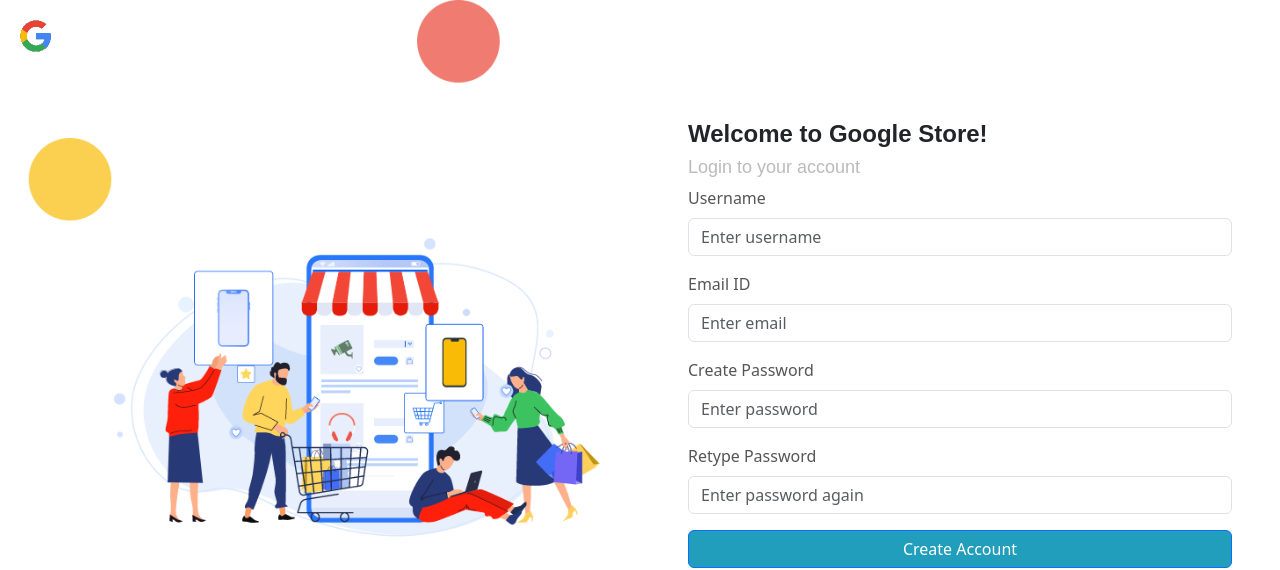
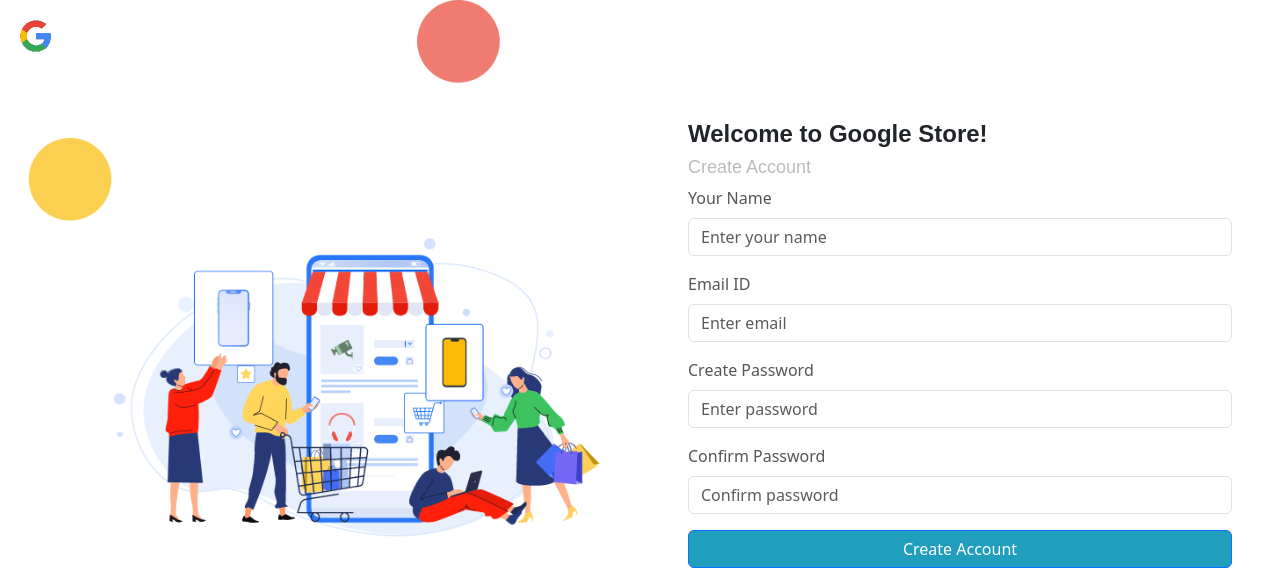
Before and after one commit to sudobrewenjoy/Simple-Google-Page, a React (Create React App) app: page /createaccount in a window 1280 px wide. Shown: the top 570 px of the page. Built offline with nearby package versions, Linux system fonts and the light colour scheme.

Commit message:
firebase authentication

```diff
--- a/package.json
+++ b/package.json
@@ -14,6 +14,8 @@
     "babylonjs": "^6.37.1",
     "bootstrap": "^5.3.2",
     "chart.js": "^4.4.1",
+    "cros": "^1.0.1",
+    "firebase": "^10.8.0",
     "jquery": "^3.7.1",
     "react": "^18.2.0",
     "react-bootstrap": "^2.9.2",
--- a/src/App.js
+++ b/src/App.js
@@ -15,6 +15,7 @@
 import ServiceScreen from './screen/services/services';
 import ProductScreen from './screen/products/products';
 import AddItemForm from './additems/additems';
+import DeleteItemScreen from './additems/deleteitems';
 
 
 function App() {
@@ -41,6 +42,13 @@
             </PrivateRoute>
           } />
 
+           {/* Private Route for Add Items */}
+           <Route path={AllRoutes.deleteitems} element={
+            <PrivateRoute path={AllRoutes.deleteitems}>
+              <DeleteItemScreen />
+            </PrivateRoute>
+          } />
+
 
 
 
--- a/src/additems/additems.jsx
+++ b/src/additems/additems.jsx
@@ -31,7 +31,7 @@
 
     if (isAdmin) {
       try {
-        const response = await fetch('https://657fb88b6ae0629a3f538d87.mockapi.io/project', {
+        const response = await fetch('http://localhost:8083/addproduct/{productName}', {
           method: 'POST',
           headers: {
             'Content-Type': 'application/json',
--- /dev/null
+++ b/src/firebase.js
@@ -0,0 +1,25 @@
+// Import the functions you need from the SDKs you need
+import { initializeApp } from "firebase/app";
+import { getAnalytics } from "firebase/analytics";
+import { getAuth } from "firebase/auth"; // Add this line to import getAuth
+
+// Your web app's Firebase configuration
+// For Firebase JS SDK v7.20.0 and later, measurementId is optional
+const firebaseConfig = {
+  apiKey: "AIzaSyDAa8SWRDFkrc5f7mwlUQ26dVbkrla7OZo",
+  authDomain: "projectauthentication-8302b.firebaseapp.com",
+  projectId: "projectauthentication-8302b",
+  storageBucket: "projectauthentication-8302b.appspot.com",
+  messagingSenderId: "923205434621",
+  appId: "1:923205434621:web:d49a7a5beac1b6e48f1294",
+  measurementId: "G-7T3V9QVBSK"
+};
+
+// Initialize Firebase
+const app = initializeApp(firebaseConfig);
+const analytics = getAnalytics(app);
+
+// Add the following lines to get the authentication object
+const auth = getAuth(app);
+
+export { auth, app, analytics }; // Add analytics to the export
--- a/src/index.js
+++ b/src/index.js
@@ -3,6 +3,9 @@
 import './index.css';
 import App from './App';
 import reportWebVitals from './reportWebVitals';
+
+
+
 
 
 const root = ReactDOM.createRoot(document.getElementById('root'));
--- a/src/router/router.js
+++ b/src/router/router.js
@@ -12,5 +12,5 @@
   service: '/service',
   products : '/products',
   additems: '/additems',
-  updateitems: '/updateitems'
+  deleteitems: '/deleteitems',
   };
--- a/src/screen/createaccount/createaccount.jsx
+++ b/src/screen/createaccount/createaccount.jsx
@@ -1,16 +1,56 @@
-/* eslint-disable no-undef */
-import React from 'react';
+import React, { useState } from 'react';
 import { Form, Button, Container, Row, Col } from 'react-bootstrap';
 import YourImage from './img1.png';
 import googleLogo from './googlelogo.png';
 import { useNavigate } from 'react-router-dom';
+import { auth } from '../../firebase';
+import { createUserWithEmailAndPassword } from 'firebase/auth';
 
 const CreateAccount = () => {
+  const [name, setName] = useState('');
+  const [email, setEmail] = useState('');
+  const [password, setPassword] = useState('');
+  const [confirmPassword, setConfirmPassword] = useState('');
+  // eslint-disable-next-line no-unused-vars
+  const [error, setError] = useState('');
   const navigate = useNavigate();
 
-  const onSubmit = (data) => {
-    console.log(data);
-    navigate('/login');
+  const handleSubmit = async (event) => {
+    event.preventDefault();
+
+
+    if (!name.trim()) {
+      setError('Please enter your name.');
+      return;
+    }
+    if (!email.trim()) {
+      setError('Please enter your email address.');
+      return;
+    }
+    if (!password.trim()) {
+      setError('Please enter your password.');
+      return;
+    }
+    if (password !== confirmPassword) {
+      setError('Passwords do not match.');
+      return;
+    }
+
+    try {
+      const userCredential = await createUserWithEmailAndPassword(auth, email, password);
+      const user = userCredential.user;
+
+
+      console.log('Registered successfully:', user);
+
+
+      navigate('/login');
+
+    } catch (error) {
+
+      console.error('Registration error:', error);
+      setError('Registration failed. Please try again.');
+    }
   };
 
   return (
@@ -27,34 +67,58 @@
           <br />
           <br />
           <h1 style={{ fontFamily: 'Montserrat, sans-serif', fontWeight: '800', fontSize: '24px' }}>Welcome to Google Store!</h1>
-          <h5 style={{ fontFamily: 'Montserrat, sans-serif', fontWeight: '500', fontSize: '18px', color: '#BBBBBB' }}>Login to your account</h5>
+          <h5 style={{ fontFamily: 'Montserrat, sans-serif', fontWeight: '500', fontSize: '18px', color: '#BBBBBB' }}>Create Account</h5>
 
-          <Form onSubmit={onSubmit}>
+          <Form onSubmit={handleSubmit}>
             <Form.Group className="mb-3">
-              <Form.Label>Username</Form.Label>
-              <Form.Control type="text" placeholder="Enter username" />
+              <Form.Label>Your Name</Form.Label>
+              <Form.Control
+                type="text"
+                placeholder="Enter your name"
+                name="name"
+                value={name}
+                onChange={(e) => setName(e.target.value)}
+              />
             </Form.Group>
 
             <Form.Group className="mb-3">
               <Form.Label>Email ID</Form.Label>
-              <Form.Control type="email" placeholder="Enter email" />
+              <Form.Control
+                type="email"
+                placeholder="Enter email"
+                name="email"
+                value={email}
+                onChange={(e) => setEmail(e.target.value)}
+              />
             </Form.Group>
 
             <Form.Group className="mb-3">
               <Form.Label>Create Password</Form.Label>
-              <Form.Control type="password" placeholder="Enter password" />
+              <Form.Control
+                type="password"
+                placeholder="Enter password"
+                name="password"
+                value={password}
+                onChange={(e) => setPassword(e.target.value)}
+              />
             </Form.Group>
 
             <Form.Group className="mb-3">
-              <Form.Label>Retype Password</Form.Label>
-              <Form.Control type="password" placeholder="Enter password again" />
+              <Form.Label>Confirm Password</Form.Label>
+              <Form.Control
+                type="password"
+                placeholder="Confirm password"
+                name="confirmPassword"
+                value={confirmPassword}
+                onChange={(e) => setConfirmPassword(e.target.value)}
+              />
             </Form.Group>
 
             <Button
               variant="primary"
               type="submit"
               className="w-100"
-              style={{background: '#219EBC'}}
+              style={{ background: '#219EBC' }}
             >
               Create Account
             </Button>
--- a/src/screen/home/home.jsx
+++ b/src/screen/home/home.jsx
@@ -200,7 +200,7 @@
   useEffect(() => {
     const fetchCards = async () => {
       try {
-        const response = await fetch('http://localhost:8083');
+        const response = await fetch('http://localhost:8083/findproduct');
         if (!response.ok) {
           throw new Error('Network response was not ok');
         }
--- a/src/screen/login/login.jsx
+++ b/src/screen/login/login.jsx
@@ -1,24 +1,50 @@
-import React from 'react';
-import { useForm } from 'react-hook-form';
+import React, { useState } from 'react';
+import { useNavigate } from 'react-router-dom';
+import { signInWithEmailAndPassword } from 'firebase/auth';
+import { auth } from '../../firebase';
 import { Form, Button, Container, Row, Col } from 'react-bootstrap';
 import YourImage from './img1.png';
 import googleLogo from './googlelogo.png';
-import { useNavigate } from 'react-router-dom';
 
-const LoginPage = () => {
+
+function LoginPage() {
+  const [email, setEmail] = useState('');
+  const [password, setPassword] = useState('');
+  const [error, setError] = useState('');
   const navigate = useNavigate();
-  const onSubmit = (data) => {
-    console.log(data);
-    if (data.username === 'root' && data.password === '12345678') {
-      localStorage.setItem('authToken', 'yourAuthTokenHere');
-      navigate('/producthome');
-    } else if (data.username === 'admin' && data.password === '87654321') {
-      localStorage.setItem('authToken', 'yourOtherAuthTokenHere');
+
+  const handleSubmit = async (event) => {
+    event.preventDefault();
+
+    if (!email.trim()) {
+      setError('Please enter your email address.');
+      return;
+    }
+    if (!password.trim()) {
+      setError('Please enter your password.');
+      return;
+    }
+
+    try {
+      const userCredential = await signInWithEmailAndPassword(auth, email, password);
+      const user = userCredential.user;
+
+
+      console.log('Logged in successfully:', user);
+
+
+      if (email.toLowerCase() === 'admin@gmail.com') {
         navigate('/admin');
+      } else {
+        navigate('/');
+      }
+
+    } catch (error) {
+
+      console.error('Login error:', error);
+      setError('Invalid email or password.');
     }
   };
-
-  const { register, handleSubmit, formState: { errors } } = useForm();
 
   return (
     <Container fluid>
@@ -38,15 +64,15 @@
         <h1 style={{ fontFamily: 'Montserrat, sans-serif', fontWeight: '800', fontSize: '24px' }}>Welcome to Google Store!</h1>
         <h5 style={{ fontFamily: 'Montserrat, sans-serif', fontWeight: '500', fontSize: '18px', color: '#BBBBBB' }}>Login to your account</h5>
 
-          <Form onSubmit={handleSubmit(onSubmit)}>
+        <Form onSubmit={handleSubmit}>
           <Form.Group className="mb-3">
-              <Form.Label>Username</Form.Label>
+            <Form.Label>Email</Form.Label>
             <Form.Control
               type="text"
-                placeholder="Enter username"
-                {...register('username', { required: true })}
+              placeholder="Enter email"
+              value={email}
+              onChange={(event) => setEmail(event.target.value)}
             />
-              {errors.username && <p className="text-danger">Username is required</p>}
           </Form.Group>
 
           <Form.Group className="mb-3">
@@ -54,18 +80,14 @@
             <Form.Control
               type="password"
               placeholder="Enter password"
-                {...register('password', { required: true, minLength: 8 })}
+              value={password}
+              onChange={(event) => setPassword(event.target.value)}
             />
-              {errors.password && (
-                <p className="text-danger">
-                  {errors.password.type === 'required'
-                    ? 'Password is required'
-                    : 'Password must be at least 8 characters'}
-                </p>
-              )}
           </Form.Group>
 
-            <Button variant="primary" type="submit" className="w-100" style={{background: '#219EBC'}}>
+          {error && <p className="text-danger">{error}</p>}
+
+          <Button variant="primary" type="submit" className="w-100" style={{ background: '#219EBC' }}>
             Login
           </Button>
         </Form>
```
Also changed, not shown: src/additems/deleteitems.jsx (+23 -19 lines), src/screen/login/admin.jsx (+5 -3 lines), 1 other file (tests, documents, lock files or other folders). Lines whose indentation alone changed are shown as unchanged.
